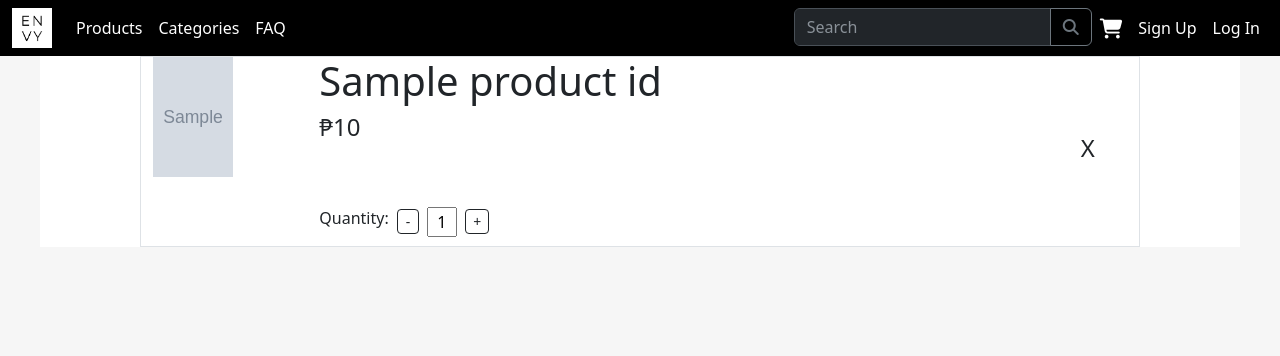
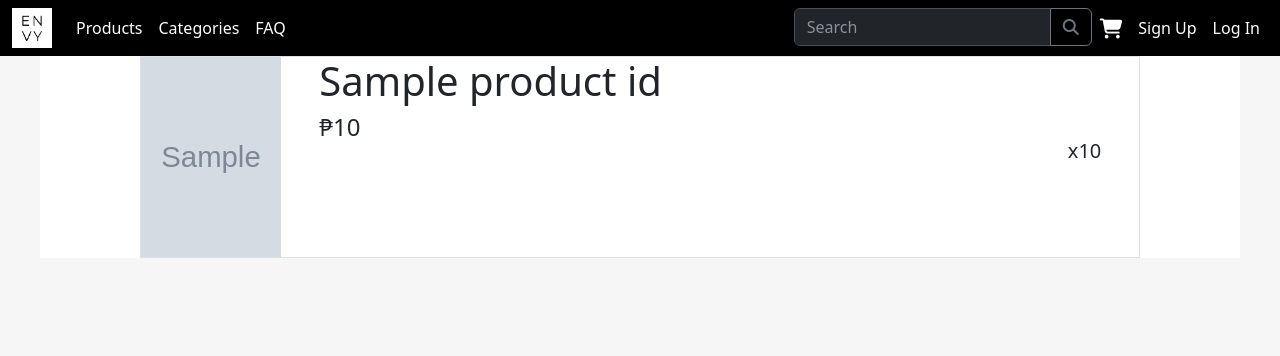
Before and after one commit to recoder99/clothing-site, a Django app: template home/templates/home/order_information.html in a window 1280 px wide. Shown: the top 356 px of the page. Run offline with Django 3.2, Linux system fonts and the light colour scheme; the template is opened without the code that fills it: most values are stand-ins (such as "Sample title", 1, 10 or a date in 2020); grey boxes marked "Sample" are stand-in pictures.

Commit message:
minor fixes in design

```diff
--- a/home/templates/home/base.html
+++ b/home/templates/home/base.html
@@ -49,8 +49,8 @@
       }
 
       .cart-img {
-        width: 80px;
-        height: 120px;
+        width: 140px;
+        height: 200px;
         overflow: hidden;
       }
       .product-image{
--- a/home/templates/home/index.html
+++ b/home/templates/home/index.html
@@ -63,7 +63,7 @@
           <div class="card">
             <img
               src="{{p.product_image.url}}"
-              class="card-img-top"
+              class="card-img-top product-image"
               alt="Product Image"
             />
             <div class="card-body">
--- a/home/templates/home/order_information.html
+++ b/home/templates/home/order_information.html
@@ -10,7 +10,7 @@
     {% csrf_token %} {%for p in order%}
     <div class="row border mb-3">
       <!--Image-->
-      <div class="col-2">
+      <div class="col-2" style="padding: 0%">
         <image
           class="cart-img"
           src="{{p.product_id.product_image.url}}"
@@ -22,44 +22,10 @@
         <div class="">
           <h4 class="">₱{{p.product_id.price}}</h4>
         </div>
-        <!--Quantity form buttons and input -->
-        <div class="row row-cols-lg-auto g-3 align-items-center mt-5">
-          <p class="col-12">Quantity:</p>
-          <button
-            type="button"
-            id="dec_{{p.id}}"
-            class="col-12 btn btn-outline-dark btn-sm mb-2 quantity-button increment"
-            style="padding-top: 1px; padding-bottom: 1px"
-          >
-            -
-          </button>
-          <input
-            type="text"
-            class="mb-2 mx-2 quantity_input"
-            id="{{p.id}}"
-            value="{{p.quantity}}"
-            style="width: 30px"
-          />
-
-          <button
-            type="button"
-            id="inc_{{p.id}}"
-            class="col-12 btn btn-outline-dark btn-sm mb-2 quantity-button decrement"
-            style="padding: 1px 7px"
-          >
-            +
-          </button>
-        </div>
       </div>
-      <div class="col-1">
-        <button
-          type="button"
-          id="rm_{{p.id}}"
-          class="btn btn-link link-underline link-underline-opacity-0 text-dark quantity-button"
-          style="margin: 70px 0 0 0"
-        >
-          <h4>X</h4>
-        </button>
+      <!--Put Quantity here-->
+      <div class="col-1" >
+        <p class="h5" style="margin: 82px 0 0 0 ">x{{p.quantity}}</p>
       </div>
     </div>
     {%endfor%}
```
Also changed, not shown: home/templates/home/cart.html (+4 -4 lines), home/templates/home/checkout.html (+3 -3 lines).
